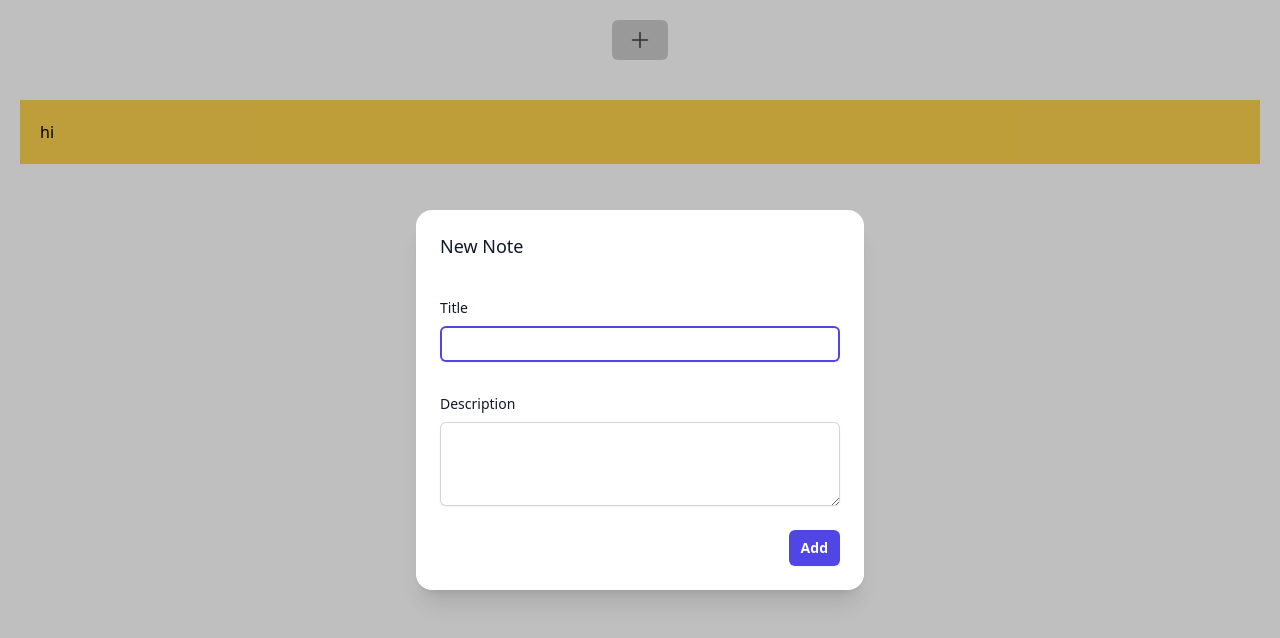
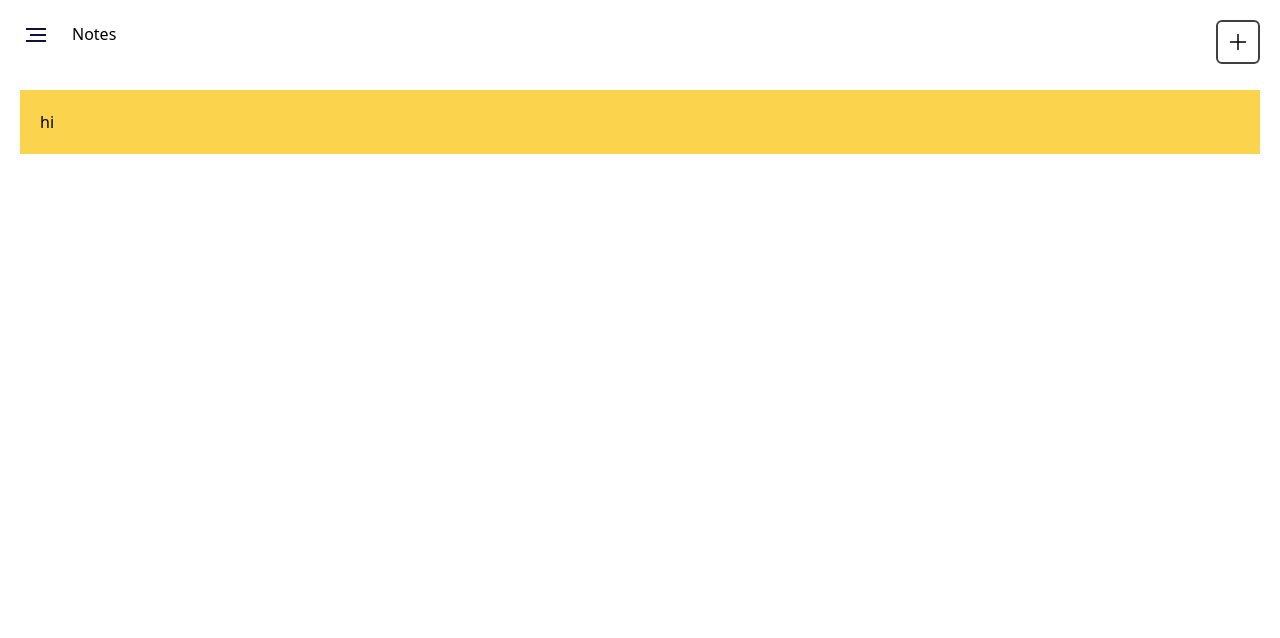
Before and after one commit to ronhedwigzape/notes, a Vue app: page / in a window 1280 px wide. Shown: the top 638 px of the page. Built offline with nearby package versions, Linux system fonts and the light colour scheme.

Commit message:
Update Controller.vue

```diff
--- a/src/components/Controller.vue
+++ b/src/components/Controller.vue
@@ -1,24 +1,23 @@
 <template>
-	<div class="flex m-5 items-center justify-center">
+	<!--	Add Note	-->
+	<div class=" relative flex m-5">
+		<Burger />
+
+		<div class="ms-5 mt-0.5 me-auto">
+			Notes
+		</div>
 		<div class="mx-3">
 			<button
 				type="button"
 				@click="openModal"
-				class="rounded-md bg-black bg-opacity-20 px-4 py-2 text-sm font-medium text-white hover:bg-opacity-30 focus:outline-none focus-visible:ring-2 focus-visible:ring-white focus-visible:ring-opacity-75"
+				class="absolute right-0 rounded-md border-2 border-black duration-300 border-opacity-75 bg-opacity-0 px-2 py-2 hover:border-opacity-5 hover:bg-gray-300 hover:text-gray-50"
 			>
-				<PlusIcon class="h-6 w-6 text-black opacity-70" />
+				<PlusIcon class="h-6 w-6" />
 			</button>
 		</div>
-<!--		<div class="mx-3">-->
-<!--			<button-->
-<!--				type="button"-->
-<!--				@click=""-->
-<!--				class="rounded-md bg-black bg-opacity-20 px-4 py-2 text-sm font-medium text-white hover:bg-opacity-30 focus:outline-none focus-visible:ring-2 focus-visible:ring-white focus-visible:ring-opacity-75"-->
-<!--			>-->
-<!--				<TrashIcon class="h-6 w-6 text-black opacity-70" />-->
-<!--			</button>-->
-<!--		</div>-->
 	</div>
+
+	<!--  Dialog	-->
 	<TransitionRoot appear :show="isOpen" as="template">
 		<Dialog as="div" @close="closeModal" class="relative z-10">
 			<TransitionChild
@@ -92,12 +91,12 @@
 									</div>
 								</div>
 								<div class="mt-6 flex items-center justify-end gap-x-6">
-<!--									<button-->
-<!--										type="button"-->
-<!--										class="text-sm font-semibold leading-6 text-gray-900"-->
-<!--									>-->
-<!--										Cancel-->
-<!--									</button>-->
+									<button
+										type="button"
+										class="text-sm font-semibold leading-6 text-gray-900"
+									>
+										Cancel
+									</button>
 									<button
 										type="submit"
 										class="rounded-md bg-indigo-600 px-3 py-2 text-sm font-semibold text-white shadow-sm hover:bg-indigo-500 focus-visible:outline focus-visible:outline-2 focus-visible:outline-offset-2 focus-visible:outline-indigo-600"
@@ -115,18 +114,21 @@
 	</TransitionRoot>
 </template>
 <script setup>
-import { ref } from 'vue'
+import { ref } from 'vue';
+import Burger from './Burger.vue';
 import {
 	TransitionRoot,
 	TransitionChild,
 	Dialog,
 	DialogPanel,
 	DialogTitle,
-} from '@headlessui/vue'
-import { PlusIcon, TrashIcon } from '@heroicons/vue/24/solid'
+} from '@headlessui/vue';
+import { PlusIcon, MagnifyingGlassIcon } from '@heroicons/vue/24/solid';
 
-const isOpen = ref(true);
+// data
+const isOpen = ref(false);
 
+// methods
 const closeModal = () => {
 	isOpen.value = false;
 }
@@ -135,7 +137,5 @@ const openModal = () => {
 }
 </script>
 <style scoped>
-.list {
-	list-style-type: none;
-}
+
 </style>
```
